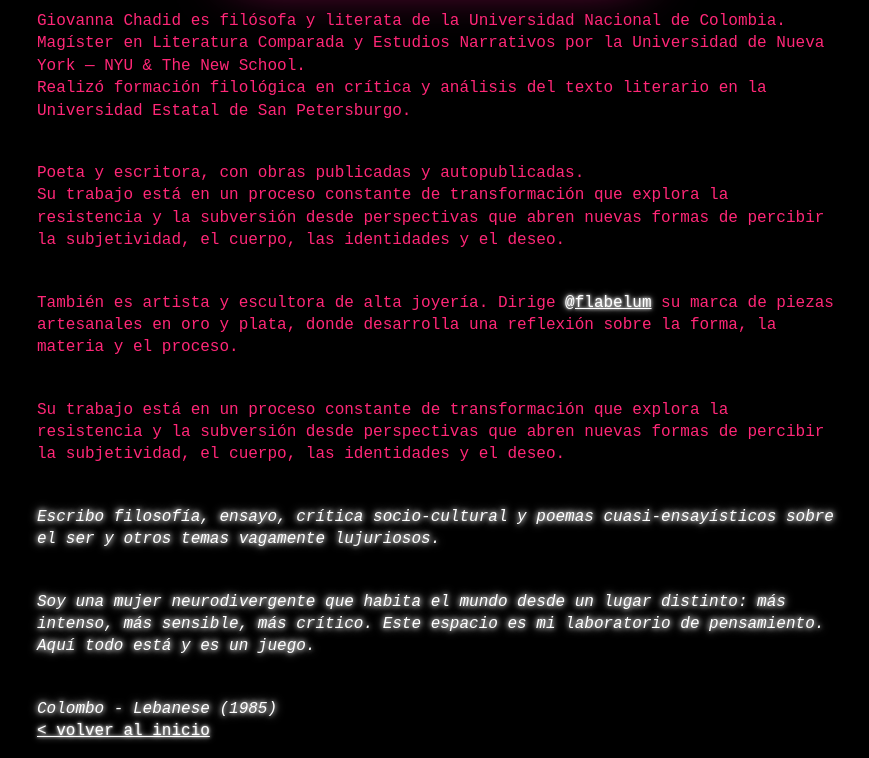
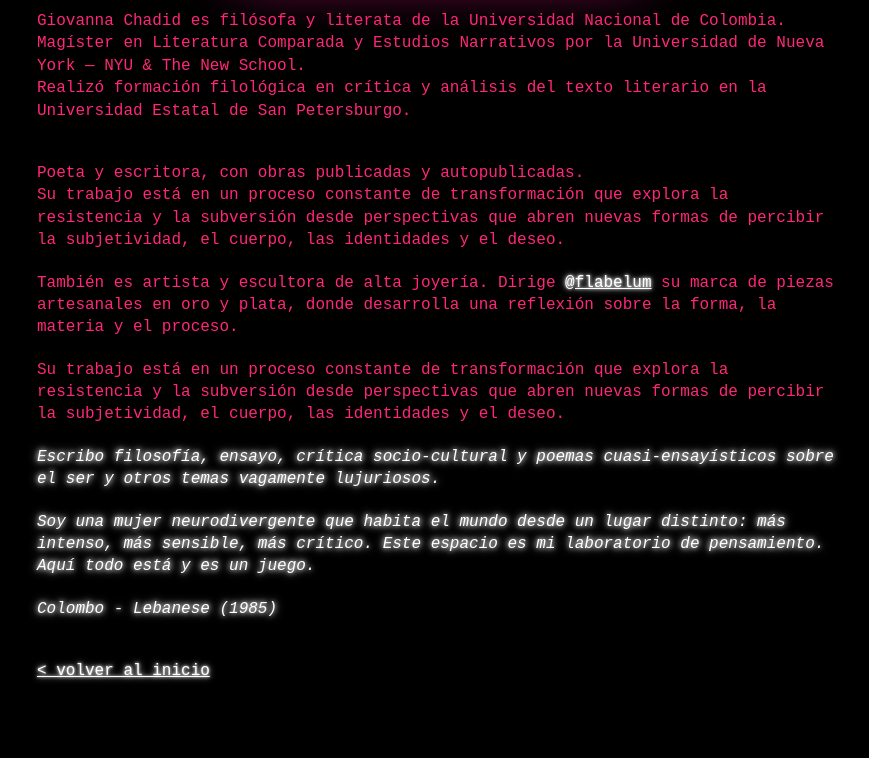
Before and after one commit to medusahra/medusahra.github.io, a Jekyll site: the page built from _posts/2015-11-14-whoami.md, in a window 1280 px wide. Shown: the part 441-1199 px from the top of the page, without its empty margins (203-1072 px from the left). Built offline with Jekyll 4.4.1, drawn with Linux system fonts in a browser that asks for light colours; after the commit the page ends 1139 px from its top, so only the background shows below that.

Commit message:
Update 2015-11-14-whoami.md

```diff
--- a/_posts/2015-11-14-whoami.md
+++ b/_posts/2015-11-14-whoami.md
@@ -21,20 +21,20 @@
 Poeta y escritora, con obras publicadas y autopublicadas.
 
 Su trabajo está en un proceso constante de transformación que explora la resistencia y la subversión desde perspectivas que abren nuevas formas de percibir la subjetividad, el cuerpo, las identidades y el deseo.
-<div style="margin: 40px 0;"></div>
+<div style="margin: 20px 0;"></div>
 También es artista y escultora de alta joyería. Dirige <a href="https://www.instagram.com/flabelum/" target="_blank">@flabelum</a> su marca de piezas artesanales
 en oro y plata, donde desarrolla una reflexión sobre la forma, la materia y el proceso.
-<div style="margin: 40px 0;"></div>
+<div style="margin: 20px 0;"></div>
 Su trabajo está en un proceso constante de transformación que explora la resistencia y la subversión desde perspectivas que abren nuevas formas de percibir
 la subjetividad, el cuerpo, las identidades y el deseo.
-<div style="margin: 40px 0;"></div>
+<div style="margin: 20px 0;"></div>
 *Escribo filosofía, ensayo, crítica socio-cultural y poemas cuasi-ensayísticos sobre el ser y otros temas vagamente lujuriosos.*
-<div style="margin: 40px 0;"></div>
+<div style="margin: 20px 0;"></div>
 *Soy una mujer neurodivergente que habita el mundo desde un lugar distinto: más intenso, más sensible, más crítico. Este espacio es mi laboratorio de pensamiento.
 Aquí todo está y es un juego.*
+<div style="margin: 20px 0;"></div>
+*Colombo - Lebanese (1985)*
 <div style="margin: 40px 0;"></div>
-*Colombo - Lebanese (1985)*
-
 
 
 
```
